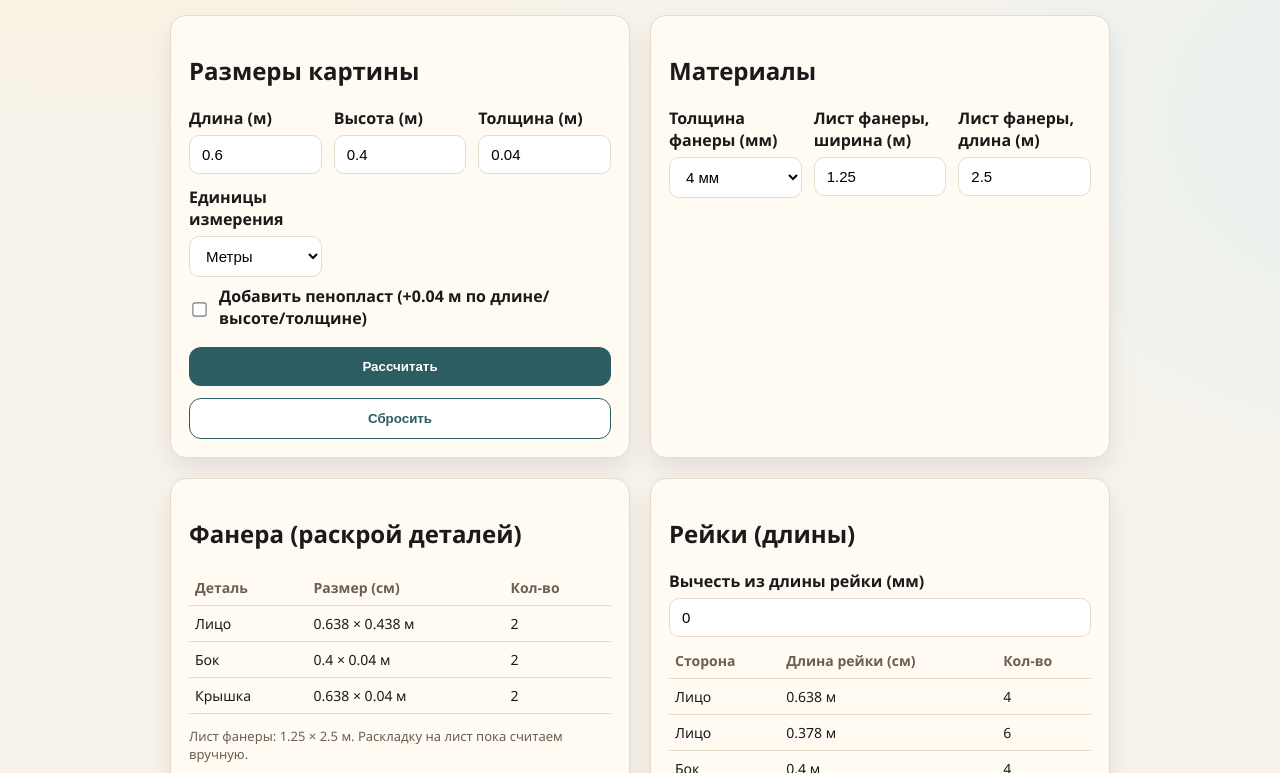
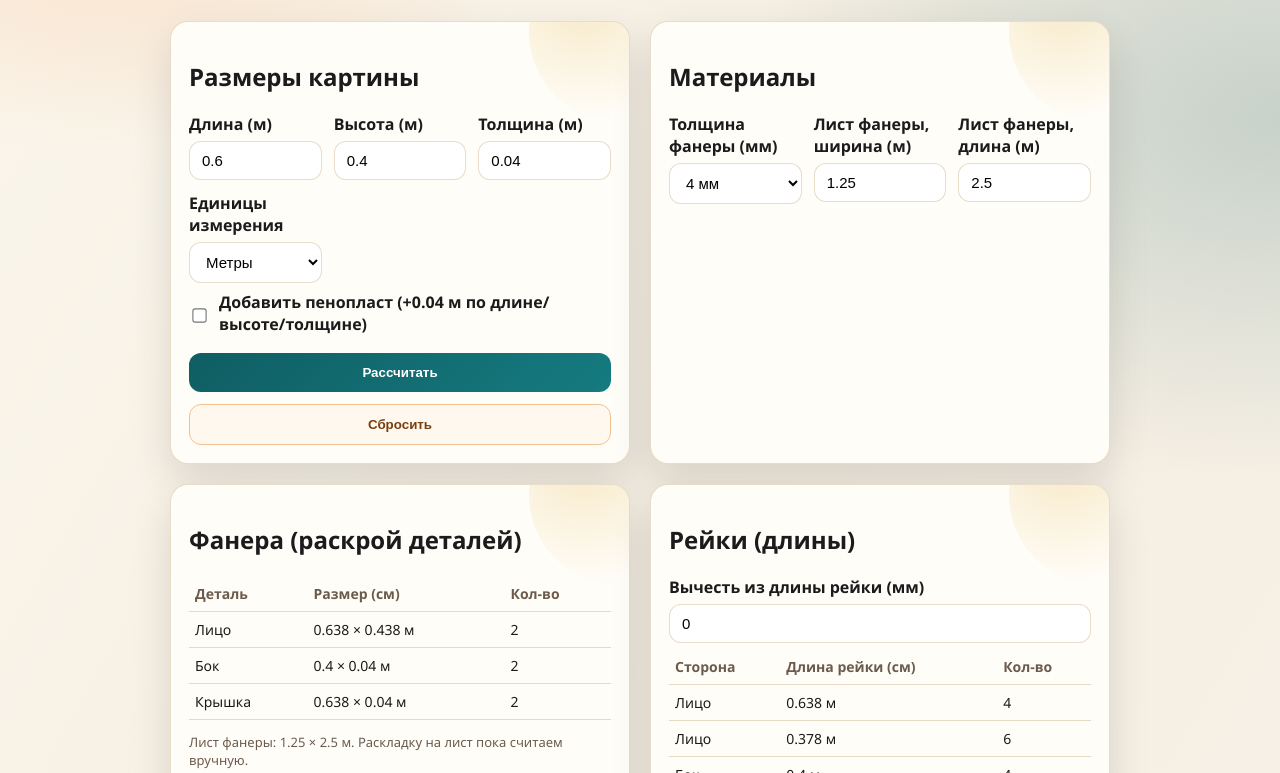
Before and after one commit to VoI4onok/moss_frame_price, a plain HTML site: page Box_dimensions/index.html in a window 1280 px wide. Shown: the part 110-883 px from the top of the page. Drawn offline with Linux system fonts and the light colour scheme.

Commit message:
дизайн +

```diff
--- a/Box_dimensions/index.html
+++ b/Box_dimensions/index.html
@@ -6,23 +6,26 @@
     <title>Калькулятор раскроя коробки</title>
     <style>
       :root {
-        --bg: #f7f2ea;
-        --ink: #1a1a1a;
-        --muted: #6b5f50;
-        --accent: #2c5d63;
-        --accent-2: #d9a441;
-        --card: #fffaf2;
-        --line: #e7dcc9;
-        --shadow: 0 12px 24px rgba(17, 17, 17, 0.08);
+        --bg: #f3efe6;
+        --ink: #1b1b1b;
+        --muted: #6c5b4d;
+        --accent: #0f5e63;
+        --accent-2: #f07d22;
+        --accent-3: #e9c46a;
+        --card: #fffdf8;
+        --line: #e6d9c6;
+        --shadow: 0 18px 40px rgba(18, 18, 18, 0.12);
+        --ring: 0 0 0 3px rgba(240, 125, 34, 0.2);
       }
       * { box-sizing: border-box; }
       body {
         margin: 0;
-        font-family: "PT Sans", "Segoe UI", Tahoma, sans-serif;
+        font-family: "Manrope", "Segoe UI", Tahoma, sans-serif;
         color: var(--ink);
-        background: radial-gradient(1200px 800px at 10% -10%, #fff3d6 0%, transparent 60%),
-          radial-gradient(900px 700px at 110% 10%, #e6f1ef 0%, transparent 60%),
-          var(--bg);
+        background:
+          radial-gradient(700px 400px at 8% 0%, rgba(240, 125, 34, 0.18) 0%, transparent 65%),
+          radial-gradient(900px 600px at 100% 10%, rgba(15, 94, 99, 0.2) 0%, transparent 60%),
+          linear-gradient(120deg, #fbf6ec 0%, #f4ede1 40%, #f8f3ea 100%);
       }
       main {
         max-width: 980px;
@@ -30,13 +33,17 @@
         padding: 0 20px;
       }
       h1 {
-        font-family: "PT Serif", Georgia, serif;
-        font-size: 32px;
+        font-family: "Fraunces", Georgia, serif;
+        font-size: 36px;
         margin: 8px 0 4px;
+        letter-spacing: 0.2px;
       }
       .subtitle {
         color: var(--muted);
         margin: 0 0 24px;
+      }
+      .subtitle strong {
+        color: var(--accent);
       }
       .grid {
         display: grid;
@@ -45,10 +52,23 @@
       }
       .card {
         background: var(--card);
-        border: 1px solid var(--line);
-        border-radius: 16px;
+        border: 1px solid rgba(230, 217, 198, 0.9);
+        border-radius: 18px;
         padding: 18px;
         box-shadow: var(--shadow);
+        position: relative;
+        overflow: hidden;
+      }
+      .card::after {
+        content: "";
+        position: absolute;
+        top: -80px;
+        right: -80px;
+        width: 180px;
+        height: 180px;
+        border-radius: 50%;
+        background: radial-gradient(circle at 30% 30%, rgba(233, 196, 106, 0.35), transparent 70%);
+        pointer-events: none;
       }
       label {
         display: block;
@@ -58,10 +78,16 @@
       input[type="number"], select {
         width: 100%;
         padding: 10px 12px;
-        border-radius: 10px;
-        border: 1px solid var(--line);
+        border-radius: 12px;
+        border: 1px solid rgba(230, 217, 198, 0.9);
         background: #fff;
         font-size: 15px;
+        transition: box-shadow 0.2s ease, border-color 0.2s ease;
+      }
+      input[type="number"]:focus, select:focus {
+        outline: none;
+        border-color: var(--accent-2);
+        box-shadow: var(--ring);
       }
       .row {
         display: grid;
@@ -77,7 +103,7 @@
       .toggle input { transform: scale(1.1); }
       .btn {
         margin-top: 12px;
-        background: var(--accent);
+        background: linear-gradient(135deg, var(--accent) 0%, #157b80 100%);
         color: #fff;
         border: none;
         padding: 12px 16px;
@@ -85,11 +111,16 @@
         font-weight: 600;
         cursor: pointer;
         width: 100%;
+        transition: transform 0.15s ease, box-shadow 0.2s ease;
+      }
+      .btn:hover {
+        transform: translateY(-1px);
+        box-shadow: 0 8px 20px rgba(15, 94, 99, 0.25);
       }
       .btn.secondary {
-        background: #fff;
-        color: var(--accent);
-        border: 1px solid var(--accent);
+        background: #fff8ef;
+        color: #7a3e0f;
+        border: 1px solid #f0c193;
       }
       table {
         width: 100%;
@@ -105,8 +136,8 @@
       th { color: var(--muted); font-weight: 600; }
       .pill {
         display: inline-block;
-        background: #f1e7d7;
-        color: #5b4a34;
+        background: #ffe4cc;
+        color: #8a3a1f;
         padding: 4px 8px;
         border-radius: 999px;
         font-size: 12px;
@@ -117,10 +148,10 @@
       }
       details.help {
         margin-top: 8px;
-        border: 1px dashed var(--line);
+        border: 1px dashed rgba(230, 217, 198, 0.9);
         border-radius: 10px;
         padding: 8px 10px;
-        background: #fffdf7;
+        background: #fff8ef;
       }
       details.help > summary {
         cursor: pointer;
```
